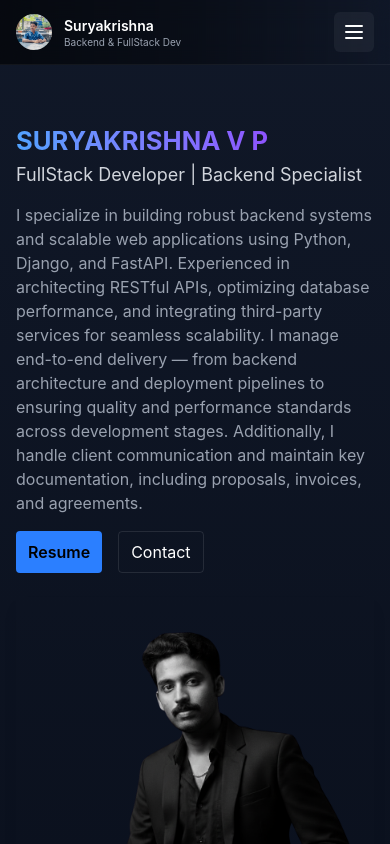
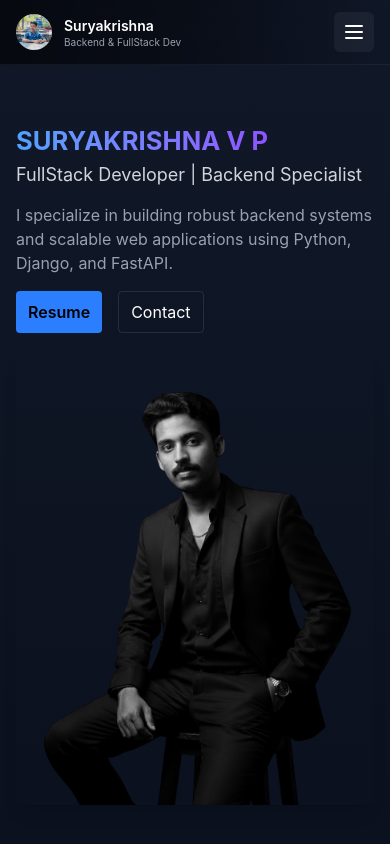
Before and after one commit to SuryaKrishnavp/portfolio, a Next.js app: page / in a window 390 px wide. Shown: the top 844 px of the page. Built offline with nearby package versions, Linux system fonts and the light colour scheme.

Commit message:
final commit

```diff
--- a/src/app/page.tsx
+++ b/src/app/page.tsx
@@ -48,7 +48,7 @@ export default function Home() {
           <div className="md:col-span-1">
             <h1 className="text-5xl sm:text-4xl font-bold mb-2 bg-clip-text text-transparent bg-gradient-to-r from-blue-400 to-purple-600">SURYAKRISHNA V P</h1>
             <h2 className="text-xl sm:text-lg text-gray-300 mb-4">FullStack Developer | Backend Specialist</h2>
-            <p className="text-base text-gray-400 mb-4 max-w-xl md:hidden">I specialize in building robust backend systems and scalable web applications using Python, Django, and FastAPI. Experienced in architecting RESTful APIs, optimizing database performance, and integrating third-party services for seamless scalability. I manage end-to-end delivery — from backend architecture and deployment pipelines to ensuring quality and performance standards across development stages. Additionally, I handle client communication and maintain key documentation, including proposals, invoices, and agreements.
+            <p className="text-base text-gray-400 mb-4 max-w-xl md:hidden">I specialize in building robust backend systems and scalable web applications using Python, Django, and FastAPI.
 </p>
             <p className="hidden md:block text-base text-gray-400 mb-4 max-w-xl">I specialize in building robust backend systems and scalable web applications with a strong foundation in Python, Django, and FastAPI. Alongside backend expertise, I design and develop modern, responsive, and user-friendly frontend experiences using React and Next.js. My focus is on delivering high-performance, secure, and maintainable solutions that not only meet business needs but also provide seamless experiences for end users. By combining strong problem-solving skills with a passion for clean architecture and efficient development practices, I ensure that every project is both future-ready and adaptable to growth.</p>
             <div className="flex gap-4">
```
